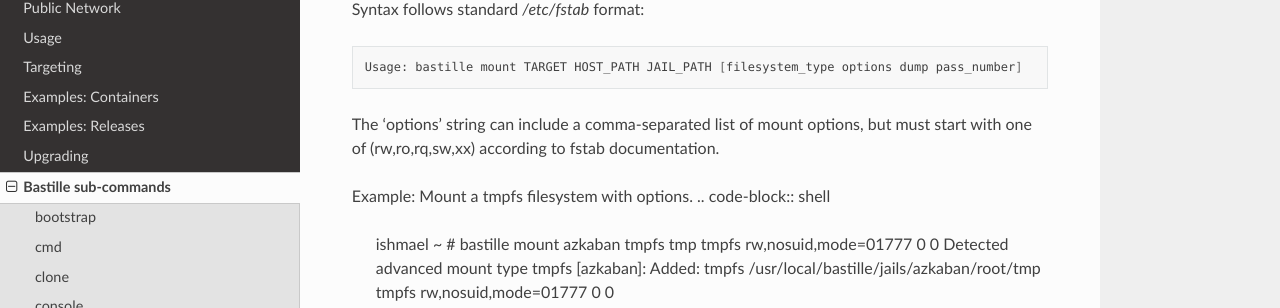
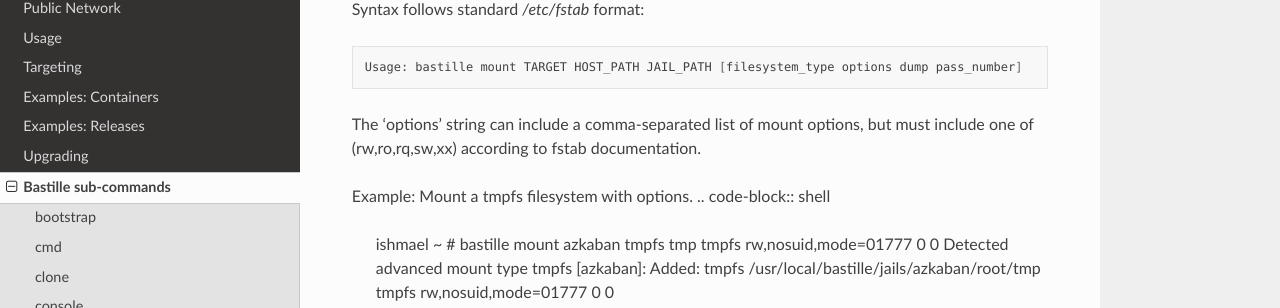
Before and after one commit to BastilleBSD/bastille, a Sphinx documentation site: the page built from docs/chapters/subcommands/mount.rst, in a window 1280 px wide and 1394 px high. Shown: the part 210-518 px from the top of the window. Built offline with Sphinx 7.4.7 and the Read the Docs theme 3.1.0, drawn with Linux system fonts in a browser that asks for light colours; pages that are not in the unit, such as notebooks, are missing from menus.

Commit message:
docs: Mount fix

```diff
--- a/docs/chapters/subcommands/mount.rst
+++ b/docs/chapters/subcommands/mount.rst
@@ -10,7 +10,7 @@ Syntax follows standard `/etc/fstab` format:
 
   Usage: bastille mount TARGET HOST_PATH JAIL_PATH [filesystem_type options dump pass_number]
 
-The 'options' string can include a comma-separated list of mount options, but must start with one of (rw,ro,rq,sw,xx) according to fstab documentation.
+The 'options' string can include a comma-separated list of mount options, but must include one of (rw,ro,rq,sw,xx) according to fstab documentation.
 
 Example: Mount a tmpfs filesystem with options.
 .. code-block:: shell
```
